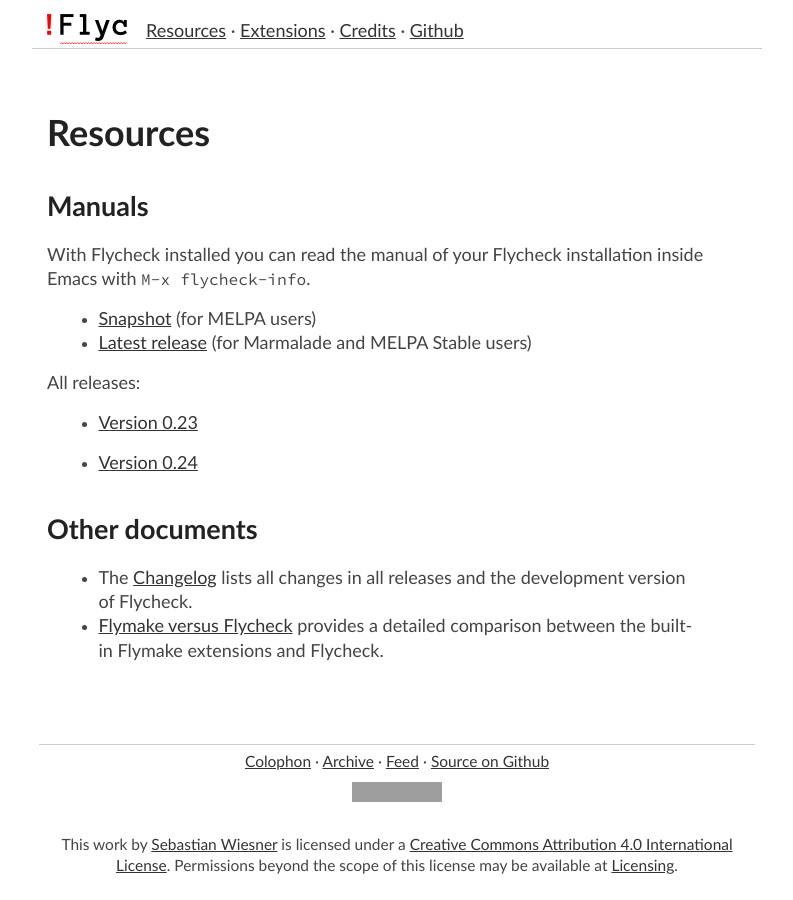
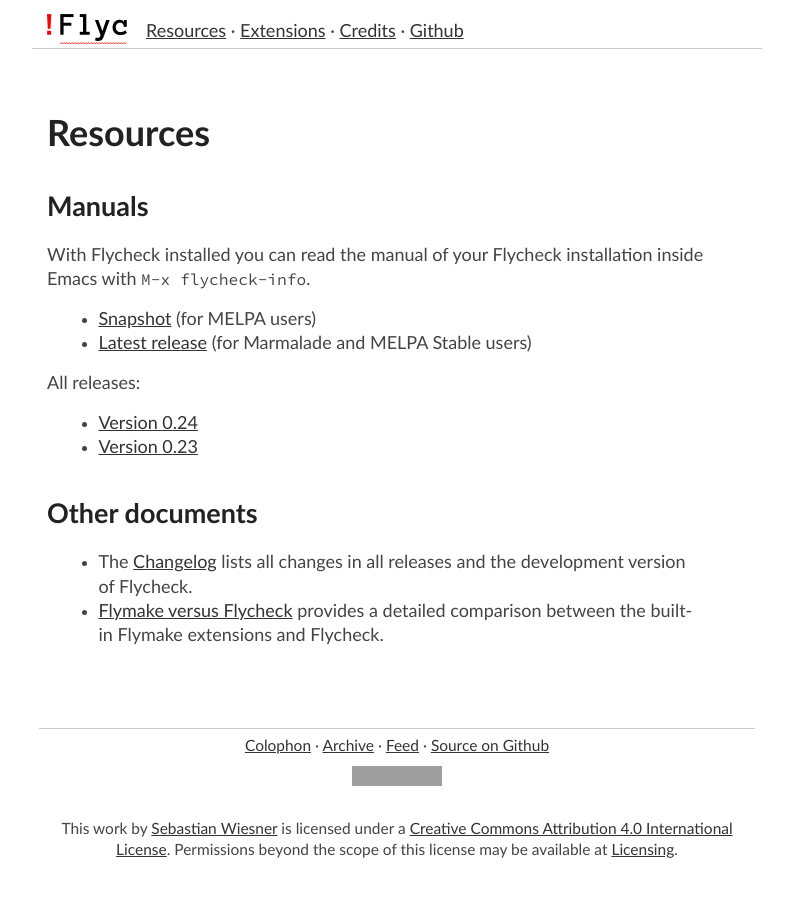
Before and after one commit to cmarqu/flycheck.github.io, a Jekyll site: the page built from resources.md, in a window 1280 px wide. Shown: the whole page, without its empty margins (243-1036 px from the left). Built offline with Jekyll 4.4.1, drawn with Linux system fonts in a browser that asks for light colours; grey boxes are pictures that could not be loaded.

Commit message:
Reverse order of versions on resources page

```diff
--- a/resources.md
+++ b/resources.md
@@ -19,9 +19,8 @@
 
 All releases:
 
-{% for version in site.data.releases.versions %}
-- [Version {{version}}]({{site.baseurl}}/manual/{{version}}/index.html)
-{% endfor %}
+{% for version in site.data.releases.versions reversed %}
+- [Version {{version}}]({{site.baseurl}}/manual/{{version}}/index.html){% endfor %}
 {% endif %}
 
 Other documents
```
